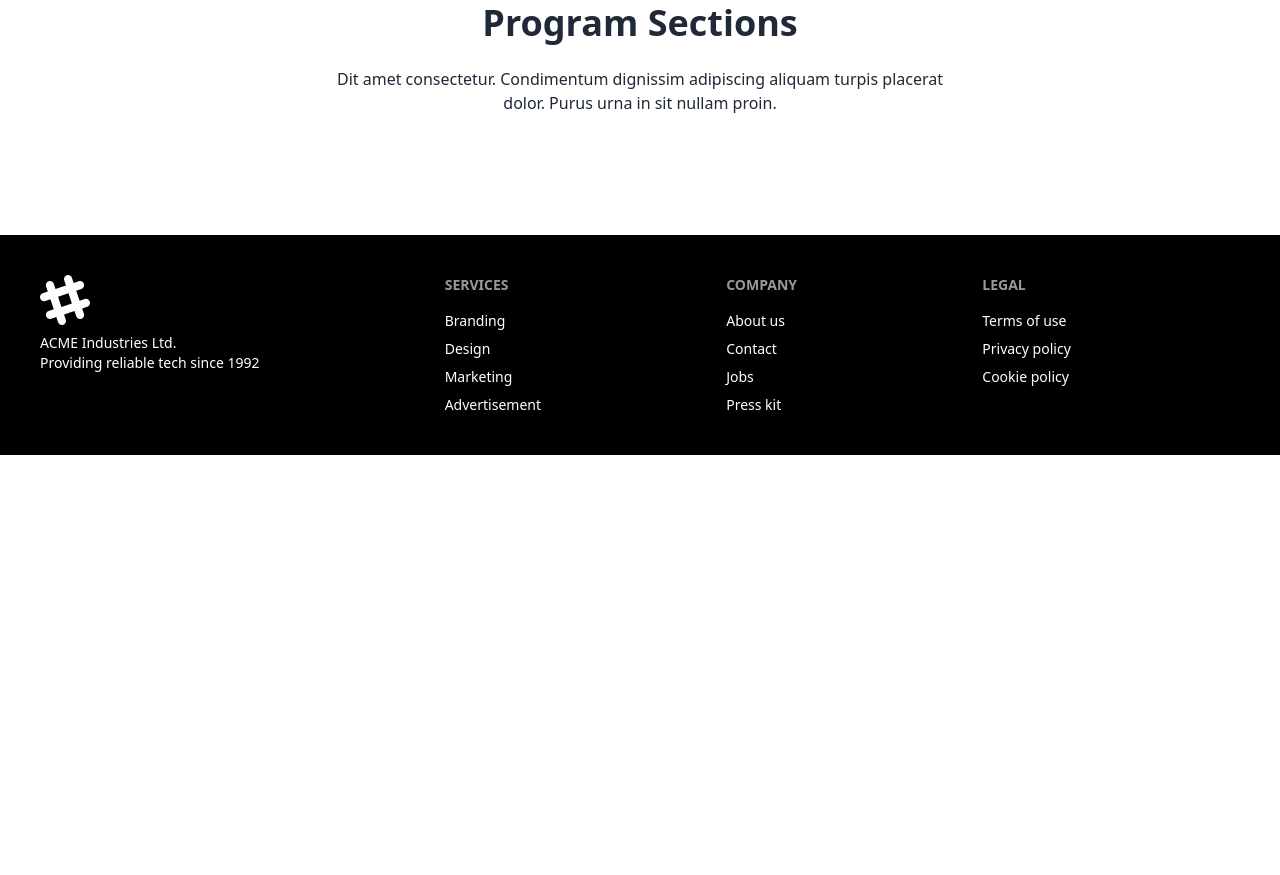
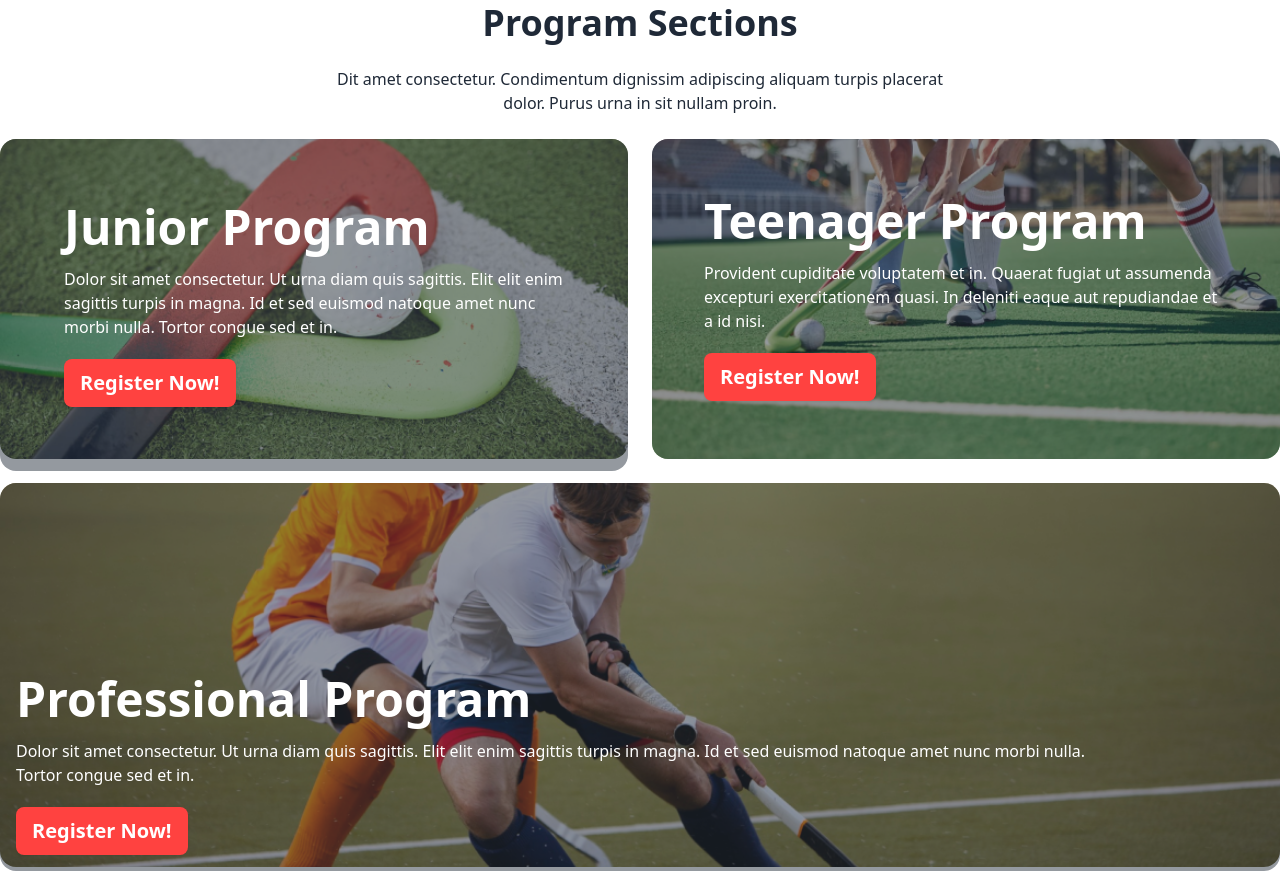
Before and after one commit to shammy46/Hockey-s_With_DaisyUI, a plain HTML site: page index.html in a window 1280 px wide. Shown: the part 1341-2216 px from the top of the page. Before the commit the page ends 1796 px from the top, so only its background shows below. Drawn offline with nearby package versions, Linux system fonts and the light colour scheme.

Commit message:
program section added

```diff
--- a/index.html
+++ b/index.html
@@ -110,10 +110,11 @@
             <h2 class="text-4xl font-extrabold ">Professional Hockeys Club</h2>
             <p class="lg:max-w-2xl p-6 mx-auto">Dit amet consectetur. Condimentum dignissim adipiscing aliquam turpis
                 placerat dolor. Purus urna in sit nullam proin. </p>
-            <div class="grid lg:mx-20 lg:gap-0 lg:space-x-0 grid-cols-1 md:grid-cols-2 lg:grid-cols-4">
+            <div class="grid lg:gap-0 lg:space-x-0 grid-cols-1 md:grid-cols-2 lg:grid-cols-4">
                 <div class="card">
                     <figure class="px-10 pt-10">
-                        <div class="radial-progress  text-red-500 font-extrabold text-2xl " style="--value:87; --size:8rem;" role="progressbar">87%</div>
+                        <div class="radial-progress  text-red-500 font-extrabold text-2xl "
+                            style="--value:87; --size:8rem;" role="progressbar">87%</div>
                     </figure>
                     <div class="card-body items-center text-center">
                         <h2 class="text-xl font-bold">Prayer Facility</h2>
@@ -122,7 +123,8 @@
                 </div>
                 <div class="card">
                     <figure class="px-10 pt-10">
-                        <div class="radial-progress  text-green-400  font-extrabold text-2xl" style="--value:95;--size:8rem;" role="progressbar">95%</div>
+                        <div class="radial-progress  text-green-400  font-extrabold text-2xl"
+                            style="--value:95;--size:8rem;" role="progressbar">95%</div>
                     </figure>
                     <div class="card-body items-center text-center">
                         <h2 class="text-xl font-bold">Experienced Coach</h2>
@@ -132,7 +134,8 @@
 
                 <div class="card">
                     <figure class="px-10 pt-10">
-                        <div class="radial-progress text-yellow-500 font-extrabold text-2xl " style="--value:90;--size:8rem;" role="progressbar">90%</div>
+                        <div class="radial-progress text-yellow-500 font-extrabold text-2xl "
+                            style="--value:90;--size:8rem;" role="progressbar">90%</div>
                     </figure>
                     <div class="card-body items-center text-center">
                         <h2 class="text-xl font-bold">Senior Player</h2>
@@ -142,7 +145,8 @@
 
                 <div class="card">
                     <figure class="px-10 pt-10">
-                        <div class="radial-progress  text-blue-500 font-extrabold text-2xl " style="--value:80;--size:8rem;" role="progressbar">80%</div>
+                        <div class="radial-progress  text-blue-500 font-extrabold text-2xl "
+                            style="--value:80;--size:8rem;" role="progressbar">80%</div>
                     </figure>
                     <div class="card-body items-center text-center">
                         <h2 class="text-xl font-bold">Training Ground</h2>
@@ -160,6 +164,54 @@
             <h2 class="text-4xl font-bold ">Program Sections</h2>
             <p class="lg:max-w-2xl p-6 mx-auto">Dit amet consectetur. Condimentum dignissim adipiscing aliquam turpis
                 placerat dolor. Purus urna in sit nullam proin. </p>
+                <div class="grid gap-6">
+                    <div class="grid grid-cols-1 lg:grid-cols-2 gap-6 justify-center">
+                        <div class="hero lg:h-80 rounded-2xl" style="background-image:url(./Images/2.png);">
+                            <div class="hero-overlay bg-opacity-50 rounded-2xl"></div>
+                            <div class="hero-content text-left text-white">
+                                <div class="p-12">
+                                    <h1 class="mb-4 text-5xl font-bold">Junior Program</h1>
+                                    <p class="mb-5">Dolor sit amet consectetur. Ut urna diam quis sagittis. Elit elit
+                                        enim sagittis turpis in magna. Id et sed euismod natoque amet nunc morbi nulla. Tortor congue sed et in.</p>
+                                        <button class="btn bg-bg-primary text-white border-none text-xl font-bold">Register Now!</button>
+                                </div>
+                            </div>
+                        </div>
+
+                        <div class="hero lg:h-80 rounded-2xl" style="background-image:url(./Images/3.png);">
+                            <div class="hero-overlay bg-opacity-50 rounded-2xl"></div>
+                            <div class="hero-content text-left text-white">
+                                <div class="p-9">
+                                    <h1 class="mb-4 text-5xl font-bold">Teenager Program</h1>
+                                    <p class="mb-5">Provident cupiditate voluptatem et in. Quaerat fugiat ut assumenda excepturi
+                                        exercitationem quasi. In deleniti eaque aut repudiandae et a id nisi.</p>
+                                        <button class="btn bg-bg-primary text-white border-none text-xl font-bold">Register Now!</button>
+                                </div>
+                            </div>
+                        </div>
+
+
+
+                    </div>
+                    <div class="hero lg:h-96 lg:w-full rounded-2xl" style="background-image:url(./Images/4.png);">
+                        <div class="hero-overlay bg-opacity-50 rounded-2xl"></div>
+                        <div class="hero-content text-left text-white">
+                            <div class="mt-44 mr-44 ml-0 ">
+                                <h1 class="mb-4 text-5xl font-bold">Professional Program</h1>
+                                <p class="mb-5">Dolor sit amet consectetur. Ut urna diam quis sagittis. Elit elit
+                                    enim sagittis turpis in magna. Id et sed euismod natoque amet nunc morbi nulla. Tortor congue sed et in.</p>
+                                <button class="btn bg-bg-primary text-white border-none text-xl font-bold">Register Now!</button>
+                            </div>
+                        </div>
+                    </div>
+
+                </div>
+
+
+
+
+
+
 
         </section>
 
```
